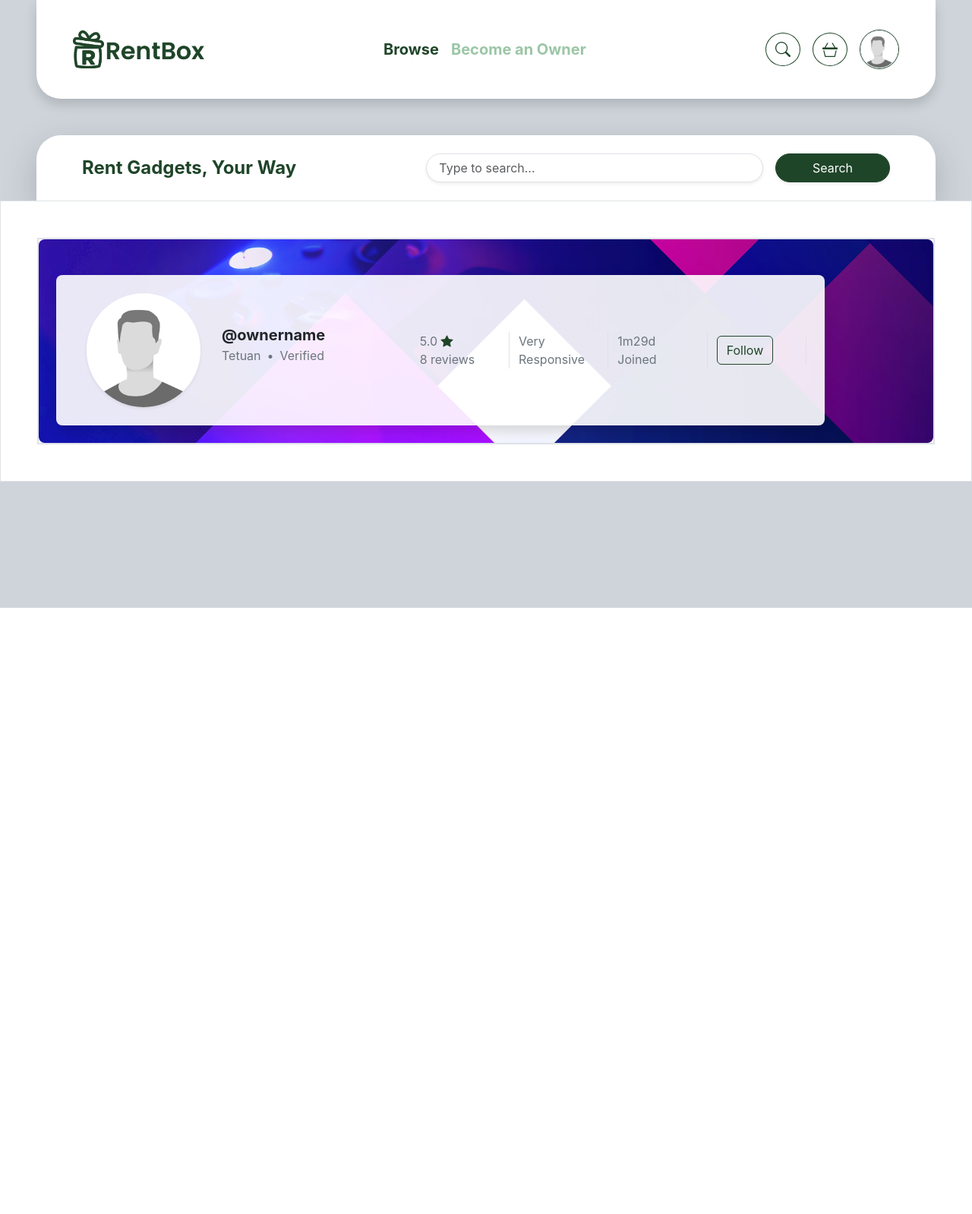
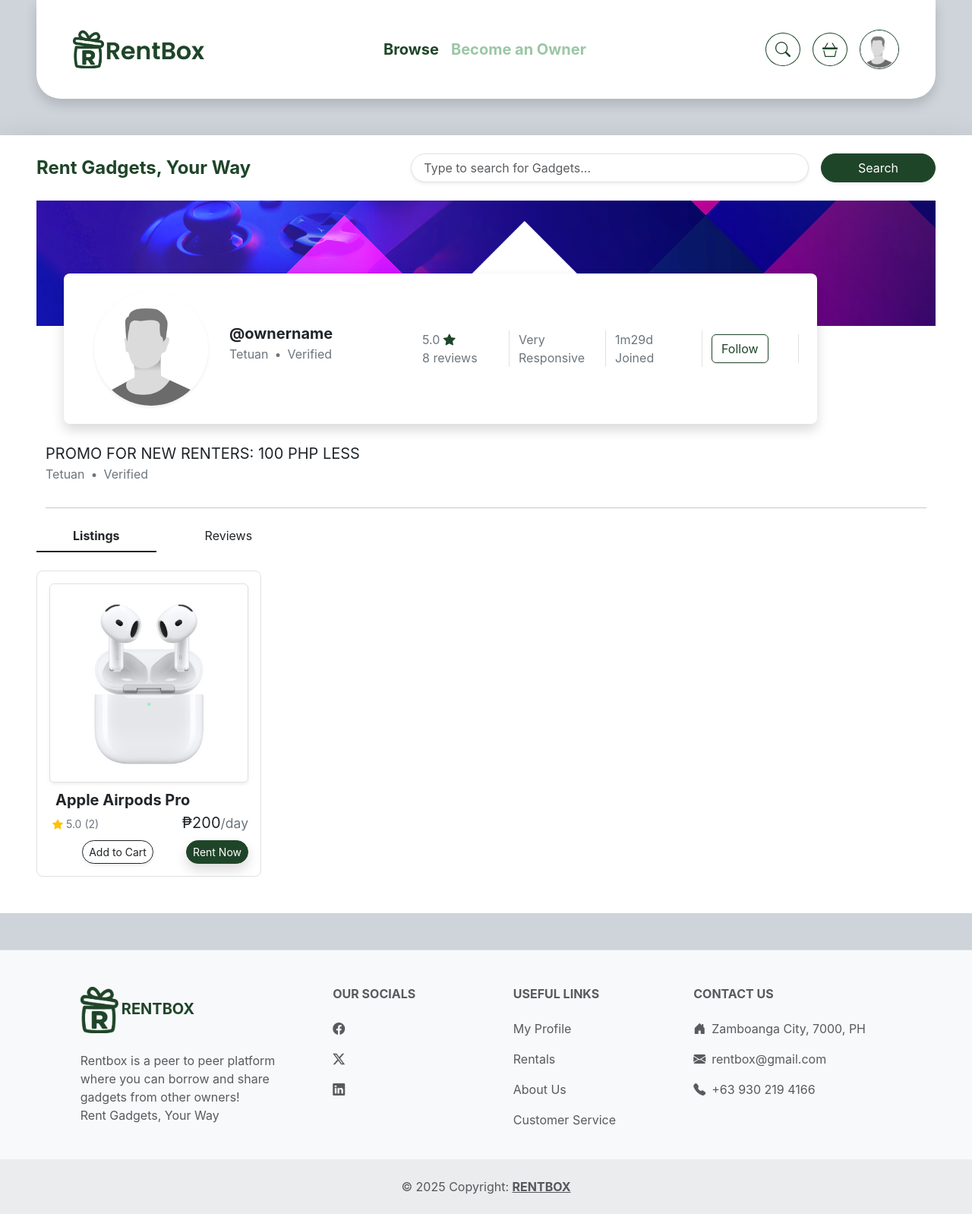
Before and after one commit to moonstarring/designrb, a PHP site: page /renter_owner_profile_view.php in a window 1280 px wide. Shown: the whole page at 76% size. Before the commit the page ends 800 px from the top, so only its background shows below. Run offline with PHP 8.4, Linux system fonts and the light colour scheme.

Commit message:
owner profile from renter

```diff
--- a/footer.php
+++ b/footer.php
@@ -1,4 +1,4 @@
-<div class="text-center text-lg-start bg-body-tertiary text-muted border-top">
+<div class="text-center text-lg-start bg-body-tertiary text-muted border-top m-0">
     <div class="container text-center text-md-start mt-5">
         <div class="row mt-3">
             <div class="col-md-3 col-lg-4 col-xl-3 mx-auto mb-4">
--- /dev/null
+++ b/owner_review.php
@@ -0,0 +1,19 @@
+<div class="border p-3 rounded-3">
+    <img src="images/user/pfp.png" alt="" class="rounded-circle border me-3 p-0" style="width: 40px; height: 40px;">
+    <div class="d-flex flex-column">
+        <p class="fs-6 fw-bold m-0 p-0">User Name</p>
+        <div class="d-flex gap-1 m-0">
+            <i class="bi bi-star-fill text-warning"></i>
+            <i class="bi bi-star-fill text-warning"></i>
+            <i class="bi bi-star-fill text-warning"></i>
+            <div class="d-flex gap-1 m-0">
+                <p class="text-secondary">|</p>
+                <p class="text-secondary">2024-10-05</p>
+                <p class="text-secondary">17:04</p>
+            </div>
+        </div>
+        <p class="mt-2">Lorem ipsum dolor sit amet consectetur adipisicing elit. Praesentium perspiciatis fugit, rem, dolorum fuga dolorem reiciendis quam hic ipsa architecto ratione, dicta odio vitae voluptatem laudantium iure eius! Reprehenderit, dolor?</p>
+        suggested comments
+        attached images
+    </div>
+</div>
--- a/renter_owner_profile_view.php
+++ b/renter_owner_profile_view.php
@@ -3,22 +3,22 @@
 
 <body class="container-fluid bg-dark-subtle m-0 p-0">
     <!-- header thing -->
-    <div class="row d-flex bg-body align-items-center justify-content-between rounded-top-5 shadow-lg py-4 px-5 mx-5">
+    <div class="d-flex bg-body align-items-center justify-content-between shadow-lg py-4 px-5">
         <p class="fs-4 fw-bold rb col-5 m-0">Rent Gadgets, Your Way</p>
         <form class="col-7 d-flex gap-3">
-            <input class="form-control rounded-5 px-3 shadow-sm" list="datalistOptions" id="exampleDataList" placeholder="Type to search...">
+            <input class="form-control rounded-5 px-3 shadow-sm" list="datalistOptions" id="exampleDataList" placeholder="Type to search for Gadgets...">
             <button type="submit" class="btn gradient-success rounded-5 m-0 shadow-sm px-5">Search</button>
         </form>
     </div>
 
-    <!-- profile -->
-    <div class="container-fluid bg-body p-5 border">
-        <div class="container-fluid bg-body position-relative border m-0 p-0">
-            <div class="m-0 p-0 border position-absolute top-0 start-0 w-100 h-100" style="z-index: 1;">
-                <img src="images/user/header.png" class="img-fluid object-fit-cover w-100 h-100 rounded-3" alt="header image">
+    <div class="container-fluid bg-body px-5 mb-5">
+        <!-- profile -->
+        <div class="container-fluid bg-body position-relative border border-0 m-0 pt-5 rounded-3">
+            <div class="m-0 p-0 position-absolute top-0 start-0 w-100 h-75" style="z-index: 1;">
+                <img src="images/user/header.png" class="object-fit-cover w-100 h-75" alt="header image">
             </div>
             <div class="position-relative mt-5 ms-4 mb-4 pe-5 me-5" style="z-index: 2;">
-                <div class="d-flex bg-opacity shadow me-5 p-4 rounded-3">
+                <div class="d-flex bg-body shadow me-5 p-4 rounded-3">
                     <img src="images/user/pfp.png" class="pfp2 rounded-circle shadow-sm mx-3">
                     <div class="row container-fluid d-flex align-items-center m-0 p-0">
                         <div class="col-4">
@@ -48,9 +48,51 @@
                 </div>
             </div>
         </div>
+        <!-- bio -->
+        <div class="container-fluid">
+            <p class="fs-5 m-0 p-0">PROMO FOR NEW RENTERS: 100 PHP LESS</p>
+
+            <div class="d-flex gap-2 m-0">
+                <p class="text-secondary fs-6">Tetuan</p>
+                <p class="text-secondary fs-6">•</p>
+                <p class="text-secondary fs-6">Verified</p>
+            </div>
+            <hr>
+
+        </div>
+
+        <!-- navigation tabs -->
+        <div class="">
+            <ul class="nav nav-underline d-flex" id="myTab" role="tablist">
+                <li class="nav-item" role="presentation">
+                    <button class="nav-link active text-dark px-5" id="listing-tab" data-bs-toggle="tab" data-bs-target="#listing" type="button" role="tab" aria-controls="listing" aria-selected="true">
+                        Listings</button>
+                </li>
+                <li class="nav-item" role="presentation">
+                    <button class="nav-link text-dark px-5" id="review-tab" data-bs-toggle="tab" data-bs-target="#review" type="button" role="tab" aria-controls="review" aria-selected="false">
+                        Reviews</button>
+                </li>
+            </ul>
+
+            <!-- tab content -->
+            <div class="tab-content" id="myTabContent">
+                <div class="tab-pane fade show active pb-5" id="listing" role="tabpanel" aria-labelledby="listing-tab">
+                    <!-- <form class="d-flex gap-3 mt-3 justify-content-center px-5">
+                        <input class="form-control rounded-3 px-3 shadow-sm" list="datalistOptions" id="exampleDataList" placeholder="Type to search...">
+                        <button type="button" class="btn gradient-success rounded-3 px-4 py-0 m-0 shadow-sm">Search</button>
+                    </form> -->
+                    <?php include 'browse_product.php' ?>
+                </div>
+
+                <div class="tab-pane fade pb-5 mt-3" id="review" role="tabpanel" aria-labelledby="review-tab">
+                    <?php include 'owner_review.php' ?>
+                </div>
+            </div>
+        </div>
     </div>
+    <?php require_once 'footer.php' ?>
 
 </body>
-<script></script>
+<script src="vendor/bootstrap-5.3.3/dist/js/bootstrap.bundle.min.js"></script>
 
 </html>
--- a/renter_profile.php
+++ b/renter_profile.php
@@ -81,7 +81,7 @@
             </div>
             <!-- rentals -->
             <div class="col">
-                <div class="bg-body rounded-3 m-0 p-0">
+                <div class="bg-body p-4 rounded-3 m-0 p-0">
                     <p class="fs-5 fw-bold ms-3">My Rentals</p>
                     <hr>
                     <!-- navigation tabs -->
--- a/style.css
+++ b/style.css
@@ -87,7 +87,3 @@ border-color: #1F4529;
     width: 150px;
     height: 150px;
 }
-
-.bg-opacity{
-    background-color: rgba(255, 255, 255, 0.9);
-}
```
Also changed, not shown: product_detail.php (+2 -20 lines).
